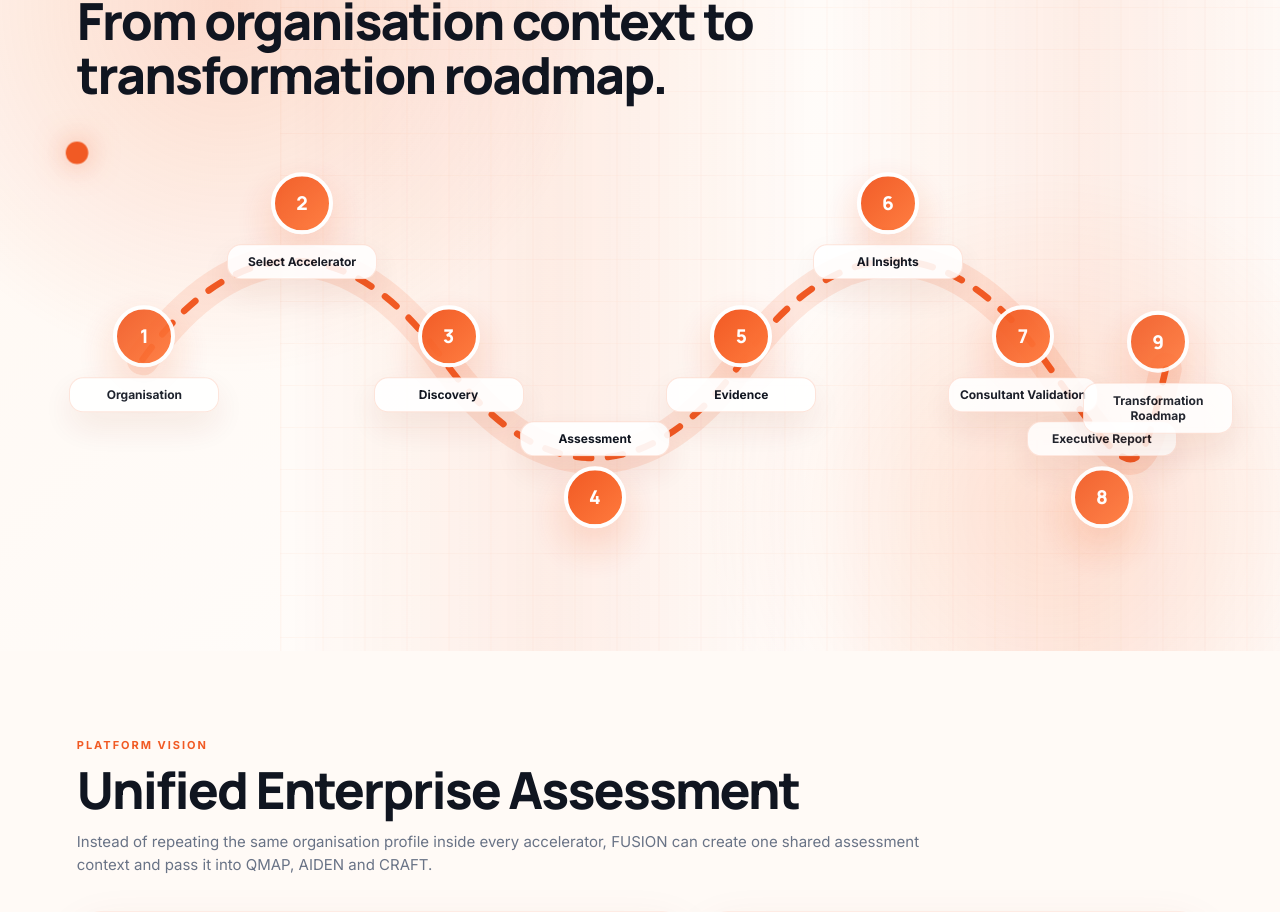
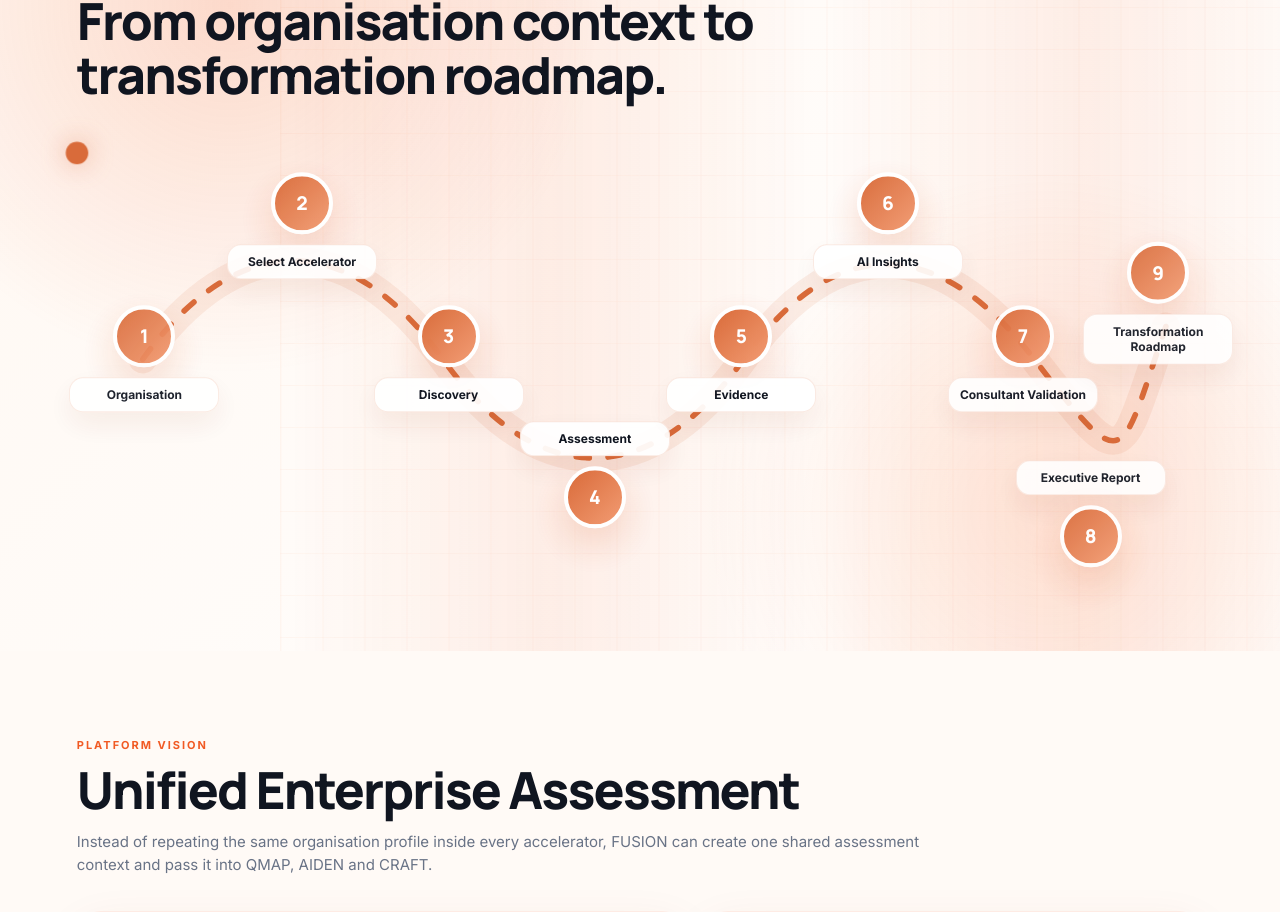
Before and after one commit to ramavinash09-hub/fusion, a React (Vite) app: page / in a window 1280 px wide. Shown: the part 2893-3805 px from the top of the page. Built offline with nearby package versions, Linux system fonts and the light colour scheme.

Commit message:
Tune FUSION journey route alignment

```diff
--- a/src/App.jsx
+++ b/src/App.jsx
@@ -321,14 +321,14 @@ export default function App() {
             <svg className="journey-route" viewBox="0 0 1200 420" role="presentation" aria-hidden="true">
               <path
                 className="journey-route-shadow"
-                d="M70 220 C170 80 290 80 390 220 S610 360 710 220 S930 80 1030 220 S1130 360 1160 230"
+                d="M70 220 C170 80 290 80 390 220 S610 360 710 220 S920 90 1020 220 S1110 330 1160 185"
               />
               <path
                 className="journey-route-line"
-                d="M70 220 C170 80 290 80 390 220 S610 360 710 220 S930 80 1030 220 S1130 360 1160 230"
+                d="M70 220 C170 80 290 80 390 220 S610 360 710 220 S920 90 1020 220 S1110 330 1160 185"
               />
               <circle className="journey-runner" r="12">
-                <animateMotion dur="8s" repeatCount="indefinite" path="M70 220 C170 80 290 80 390 220 S610 360 710 220 S930 80 1030 220 S1130 360 1160 230" />
+                <animateMotion dur="8s" repeatCount="indefinite" path="M70 220 C170 80 290 80 390 220 S610 360 710 220 S920 90 1020 220 S1110 330 1160 185" />
               </circle>
             </svg>
             <div className="journey">
--- a/src/styles.css
+++ b/src/styles.css
@@ -920,6 +920,9 @@ nav {
 }
 
 .journey-map {
+  --journey-accent: #d96b3a;
+  --journey-accent-2: #f29b72;
+  --journey-soft: rgba(217, 107, 58, 0.1);
   height: 430px;
   margin-top: 34px;
   max-width: 1180px;
@@ -941,20 +944,20 @@ nav {
 }
 
 .journey-route-shadow {
-  stroke: rgba(241, 90, 36, 0.12);
-  stroke-width: 34;
+  stroke: rgba(217, 107, 58, 0.1);
+  stroke-width: 30;
 }
 
 .journey-route-line {
   animation: routeDash 9s linear infinite;
-  stroke: var(--orange);
-  stroke-dasharray: 16 18;
-  stroke-width: 7;
+  stroke: var(--journey-accent);
+  stroke-dasharray: 14 20;
+  stroke-width: 6;
 }
 
 .journey-runner {
-  fill: var(--orange);
-  filter: drop-shadow(0 0 16px rgba(241, 90, 36, 0.55));
+  fill: var(--journey-accent);
+  filter: drop-shadow(0 0 14px rgba(217, 107, 58, 0.46));
 }
 
 .journey-map .journey {
@@ -996,8 +999,8 @@ nav {
 .journey-map .journey-step:nth-child(5) { left: 59%; top: 52%; }
 .journey-map .journey-step:nth-child(6) { left: 72%; top: 21%; }
 .journey-map .journey-step:nth-child(7) { left: 84%; top: 52%; }
-.journey-map .journey-step:nth-child(8) { left: 91%; top: 79%; }
-.journey-map .journey-step:nth-child(9) { left: 96%; top: 55%; }
+.journey-map .journey-step:nth-child(8) { left: 90%; top: 88%; }
+.journey-map .journey-step:nth-child(9) { left: 96%; top: 39%; }
 
 .journey-map .journey-step:hover {
   border: 0;
@@ -1006,9 +1009,9 @@ nav {
 }
 
 .journey-map .journey-step i {
-  background: linear-gradient(135deg, var(--orange), #ff7a3d);
+  background: linear-gradient(135deg, var(--journey-accent), var(--journey-accent-2));
   border: 4px solid #fff;
-  box-shadow: 0 18px 42px rgba(241, 90, 36, 0.24);
+  box-shadow: 0 16px 36px rgba(217, 107, 58, 0.22);
   color: #fff;
   font: 900 19px Manrope, sans-serif;
   height: 62px;
@@ -1016,10 +1019,10 @@ nav {
 }
 
 .journey-map .journey-step span {
-  background: rgba(255, 255, 255, 0.92);
-  border: 1px solid rgba(241, 90, 36, 0.16);
+  background: rgba(255, 255, 255, 0.94);
+  border: 1px solid rgba(217, 107, 58, 0.14);
   border-radius: 14px;
-  box-shadow: 0 14px 36px rgba(144, 63, 21, 0.1);
+  box-shadow: 0 12px 30px rgba(144, 63, 21, 0.08);
   color: var(--ink);
   font-size: 12px;
   line-height: 1.28;
```
